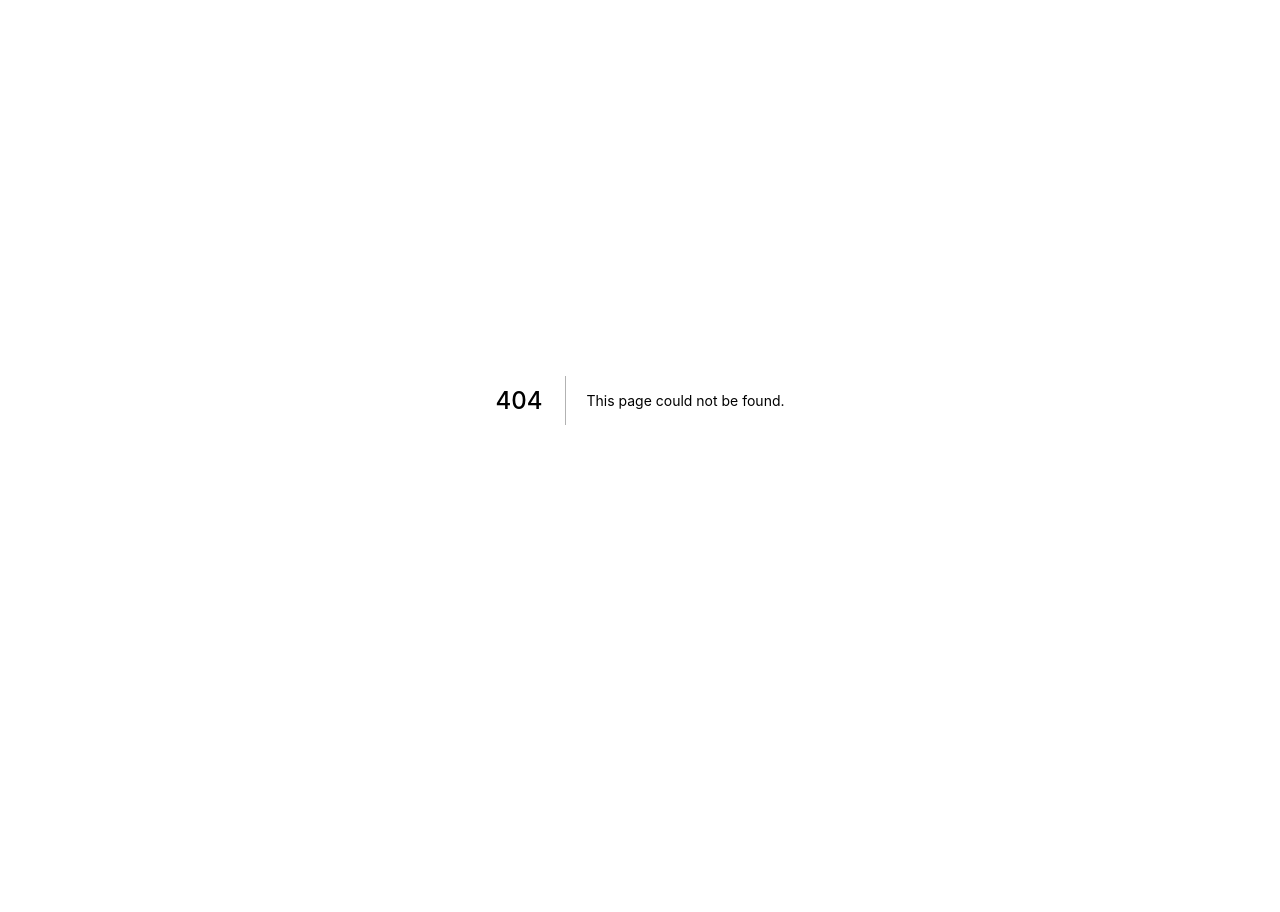
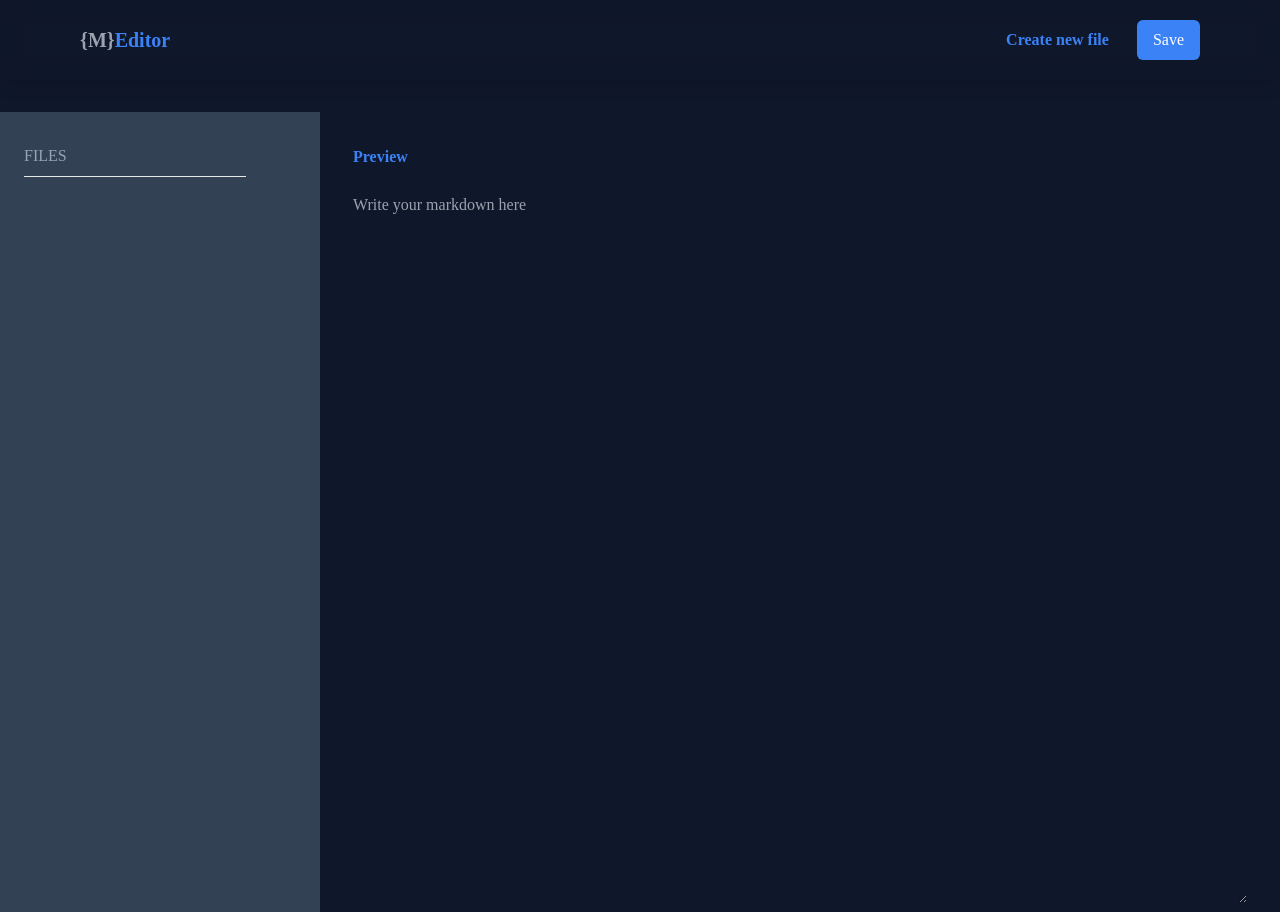
Before and after one commit to Victory-ET/Markdown-Editor-Full-Source-Code, a Next.js app: page /components/Editor in a window 1280 px wide. Before the commit this address had no page. Before the commit the page ends 800 px from the top, so only its background shows below. Built offline with nearby package versions, Linux system fonts and the light colour scheme.

Commit message:
commit made

```diff
--- /dev/null
+++ b/pages/components/Editor.js
@@ -0,0 +1,32 @@
+import { React, useState } from "react";
+import Nav from "./Nav";
+import FileList from "./FileList";
+
+const Editor = () => {
+  const [show, setShow] = useState(false);
+  return (
+    <>
+      <Nav />
+      <div className="relative bg-slate-900">
+        <div className="relative h-full flex flex-row pt-28">
+          <FileList />
+          <div className=" w-3/4 h-screen border border-slate-900 py-8 px-8">
+            <button className="cursor-pointer relative text-blue-500 font-semibold text-md" onClick={()=>{setShow(!show)}}>{show? "Edit" : "Preview"}</button>
+            {!show ? (
+              // text area to type markdown
+              <textarea
+                className=" bg-slate-900 h-full w-full relative outline-none text-white border-0 pt-6"
+                placeholder="Write your markdown here"
+              />
+            ) : (
+              // preview window
+              <div className="bg-slate-900 h-full w-full text-white"></div>
+            )}
+          </div>
+        </div>
+      </div>
+    </>
+  );
+};
+
+export default Editor;
--- /dev/null
+++ b/pages/components/FileList.js
@@ -0,0 +1,16 @@
+import React from "react";
+
+const FileList = () => {
+  return (
+    <div className=" relative w-1/4 bg-slate-700 h-screen pt-8 pl-6">
+      <div className=" text-white">
+        <span className=" uppercase text-slate-400 font-medium">
+          <h2>Files</h2>
+          <hr className=" bg-white w-3/4 mt-2" />
+        </span>
+      </div>
+    </div>
+  );
+};
+
+export default FileList;
--- /dev/null
+++ b/pages/components/Nav.js
@@ -0,0 +1,100 @@
+import { React, useState } from "react";
+
+const Nav = () => {
+  const [open, isOpen] = useState(false);
+
+  return (
+    <div>
+      <nav className=" shadow-lg fixed w-full z-10 backdrop-blur-md">
+        <span className="w-full">
+          <div className="flex items-center h-20 w-full">
+            <div className="flex items-center items mx-20 justify-between w-full flex-row">
+              <span className="flex items-center justify-center flex-shrink-0">
+                <h1 className=" font-bold cursor-pointer text-xl text-gray-400">
+                  {`{M}`}
+                  <span className=" text-blue-500">Editor</span>
+                </h1>
+              </span>
+              <span className="hidden md:block">
+                <div className=" ml-10 flex items-baseline space-x-4">
+                  <button className="cursor-pointer text-blue-500 font-semibold px-3 py-2 text-md">
+                    Create new file
+                  </button>
+                  <button className="bg-blue-500 inline-flex items-center justify-center py-2  px-4 rounded-md text-white outline-none ">
+                      Save
+                  </button>
+                </div>
+              </span>
+            </div>
+            <span className="mr-10 flex md:hidden">
+              <button
+                onClick={() => {
+                  isOpen(!open);
+                }}
+                className="bg-blue-500 inline-flex items-center justify-center p-2 rounded-md text-white outline-none focus:ring-offset-2 focus:ring-offset-blue-800 focus:ring-white"
+                arial-aria-controls="mobile-menu"
+                arial-aria-expanded="false"
+              >
+                <span className=" sr-only">Main menu</span>
+                {!open ? (
+                  <svg
+                    className=" block h-6 w-6"
+                    xmlns="http:www.w3.org/2000/svg"
+                    fill="none"
+                    viewBox="0 0 24 24"
+                    stroke="currentColor"
+                    arial-hidden="true"
+                  >
+                    <path
+                      strokeLinecap="round"
+                      strokeLinejoin="round"
+                      strokeWidth="2"
+                      d="M4 6h16M4 12h16M4 18h16"
+                    />
+                  </svg>
+                ) : (
+                  <svg
+                    className=" block h-6 w-6"
+                    xmlns="http:www.w3.org/2000/svg"
+                    fill="none"
+                    viewBox="0 0 24 24"
+                    stroke="currentColor"
+                    arial-hidden="true"
+                  >
+                    <path
+                      strokeLinecap="round"
+                      strokeLinejoin="round"
+                      strokeWidth="2"
+                      d="M6 18L18 6M6 6l12 12"
+                    />
+                  </svg>
+                )}
+              </button>
+            </span>
+          </div>
+        </span>
+
+        {open ? (
+          <div className=" md:hidden id=mobile-menu">
+            <div className="bg-white px-2 pt-2 pb-3 space-y-1 sm:px-3">
+              <button
+                className="cursor-pointer text-black block px-3 py-2 rounded-md text-base font-medium"
+              >
+                Create New File
+              </button>
+              <button
+                className="cursor-pointer font-medium bg-blue-500 inline-flex items-center justify-center py-2  px-4 rounded-md text-white hover:bg-blue-600 outline-none"
+              >
+                Save
+              </button>
+            </div>
+          </div>
+        ) : (
+          <div></div>
+        )}
+      </nav>
+    </div>
+  );
+};
+
+export default Nav;
--- a/pages/index.js
+++ b/pages/index.js
@@ -1,69 +1,16 @@
 import Head from 'next/head'
-import Image from 'next/image'
-import styles from '../styles/Home.module.css'
+import Editor from './components/Editor'
 
 export default function Home() {
+
   return (
-    <div className={styles.container}>
+    <div>
       <Head>
-        <title>Create Next App</title>
+        <title>Meditor</title>
         <meta name="description" content="Generated by create next app" />
         <link rel="icon" href="/favicon.ico" />
       </Head>
-
-      <main className={styles.main}>
-        <h1 className={styles.title}>
-          Welcome to <a href="https://nextjs.org">Next.js!</a>
-        </h1>
-
-        <p className={styles.description}>
-          Get started by editing{' '}
-          <code className={styles.code}>pages/index.js</code>
-        </p>
-
-        <div className={styles.grid}>
-          <a href="https://nextjs.org/docs" className={styles.card}>
-            <h2>Documentation &rarr;</h2>
-            <p>Find in-depth information about Next.js features and API.</p>
-          </a>
-
-          <a href="https://nextjs.org/learn" className={styles.card}>
-            <h2>Learn &rarr;</h2>
-            <p>Learn about Next.js in an interactive course with quizzes!</p>
-          </a>
-
-          <a
-            href="https://github.com/vercel/next.js/tree/canary/examples"
-            className={styles.card}
-          >
-            <h2>Examples &rarr;</h2>
-            <p>Discover and deploy boilerplate example Next.js projects.</p>
-          </a>
-
-          <a
-            href="https://vercel.com/new?utm_source=create-next-app&utm_medium=default-template&utm_campaign=create-next-app"
-            className={styles.card}
-          >
-            <h2>Deploy &rarr;</h2>
-            <p>
-              Instantly deploy your Next.js site to a public URL with Vercel.
-            </p>
-          </a>
-        </div>
-      </main>
-
-      <footer className={styles.footer}>
-        <a
-          href="https://vercel.com?utm_source=create-next-app&utm_medium=default-template&utm_campaign=create-next-app"
-          target="_blank"
-          rel="noopener noreferrer"
-        >
-          Powered by{' '}
-          <span className={styles.logo}>
-            <Image src="/vercel.svg" alt="Vercel Logo" width={72} height={16} />
-          </span>
-        </a>
-      </footer>
+      <Editor/>
     </div>
   )
 }
--- /dev/null
+++ b/postcss.config.js
@@ -0,0 +1,6 @@
+module.exports = {
+  plugins: {
+    tailwindcss: {},
+    autoprefixer: {},
+  },
+}
--- a/styles/globals.css
+++ b/styles/globals.css
@@ -1,9 +1,14 @@
+@tailwind base;
+@tailwind components;
+@tailwind utilities;
+
 html,
 body {
   padding: 0;
   margin: 0;
-  font-family: -apple-system, BlinkMacSystemFont, Segoe UI, Roboto, Oxygen,
-    Ubuntu, Cantarell, Fira Sans, Droid Sans, Helvetica Neue, sans-serif;
+  /* font-family: -apple-system, BlinkMacSystemFont, Segoe UI, Roboto, Oxygen,
+    Ubuntu, Cantarell, Fira Sans, Droid Sans, Helvetica Neue, sans-serif; */
+    font-family: Montserrat;
 }
 
 a {
--- /dev/null
+++ b/tailwind.config.js
@@ -0,0 +1,10 @@
+module.exports = {
+  content: [
+    "./pages/**/*.{js,ts,jsx,tsx}",
+    "./components/**/*.{js,ts,jsx,tsx}",
+  ],
+  theme: {
+    extend: {},
+  },
+  plugins: [],
+}
```
Also changed, not shown: package.json (+10 -2 lines), 2 other files (tests, documents, lock files or other folders).
